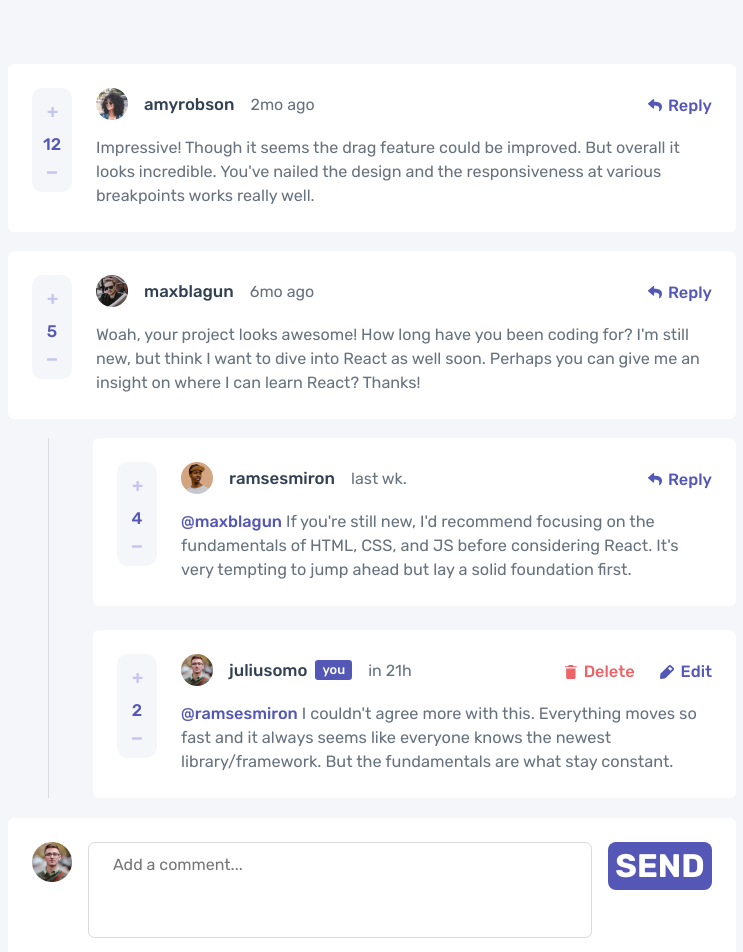
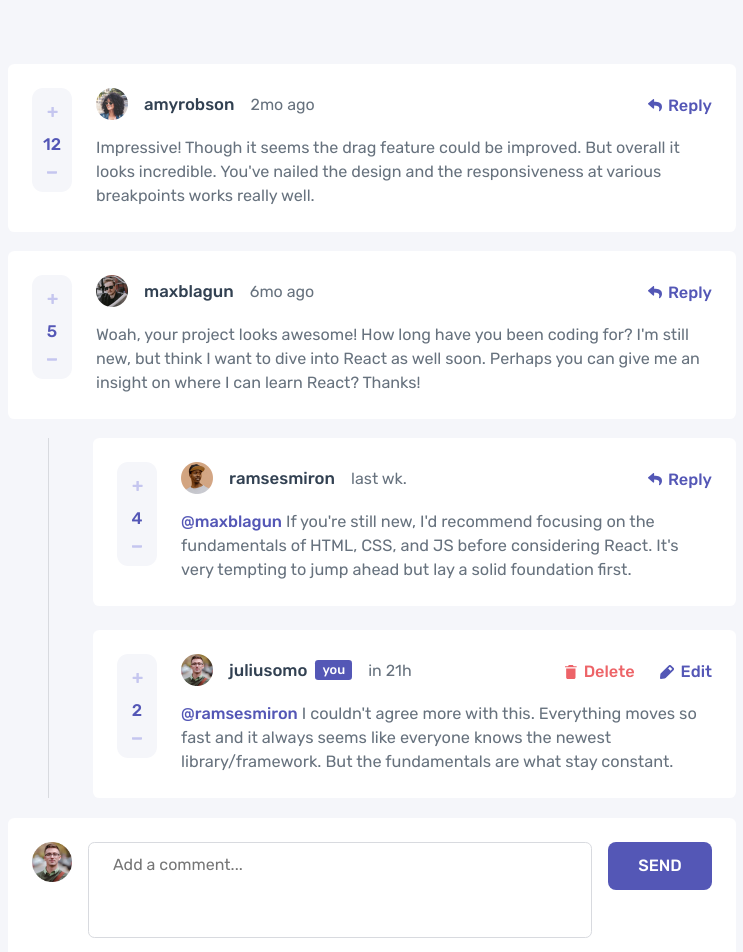
Before and after one commit to curiousmind04/Interactive-Comments-Section-React, a React (Vite) app: page / in a window 1280 px wide. Shown: the top 952 px of the page, without its empty margins (268-1011 px from the left). Built offline with nearby package versions, Linux system fonts and the light colour scheme.

Commit message:
seeing if hidden h1 works

```diff
--- a/src/components/Form.jsx
+++ b/src/components/Form.jsx
@@ -38,10 +38,9 @@ function Form(props) {
             <img src={context.currentUser.image.png} alt="avatar" />
           </picture>
         )}
-        <button className={classes.button}>
-          <h1>Send</h1>
-        </button>
+        <button className={classes.button}>Send</button>
       </div>
+      <h1>H1</h1>
     </form>
   );
 }
--- a/src/components/Form.module.css
+++ b/src/components/Form.module.css
@@ -1,3 +1,7 @@
+h1 {
+  display: none;
+}
+
 .form {
   max-width: 30rem;
   margin-inline: auto;
```
